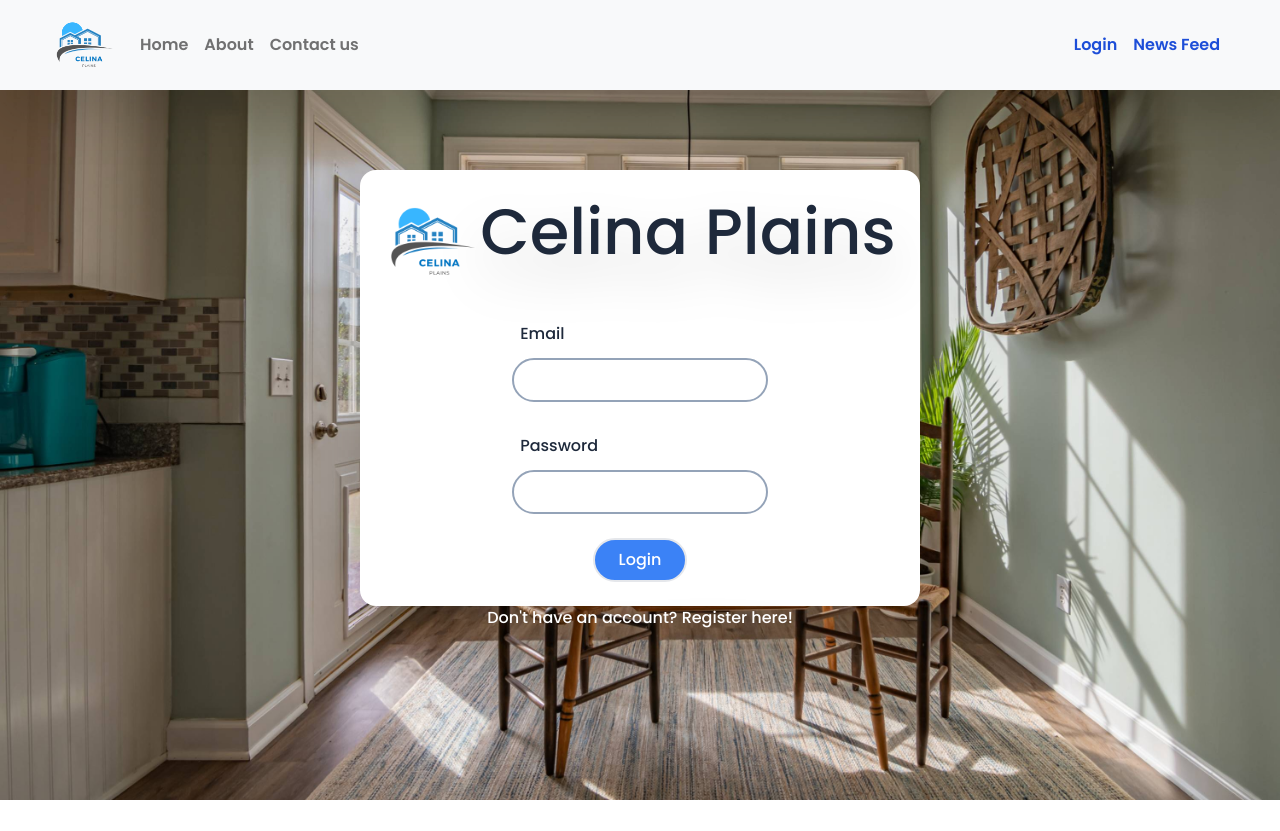
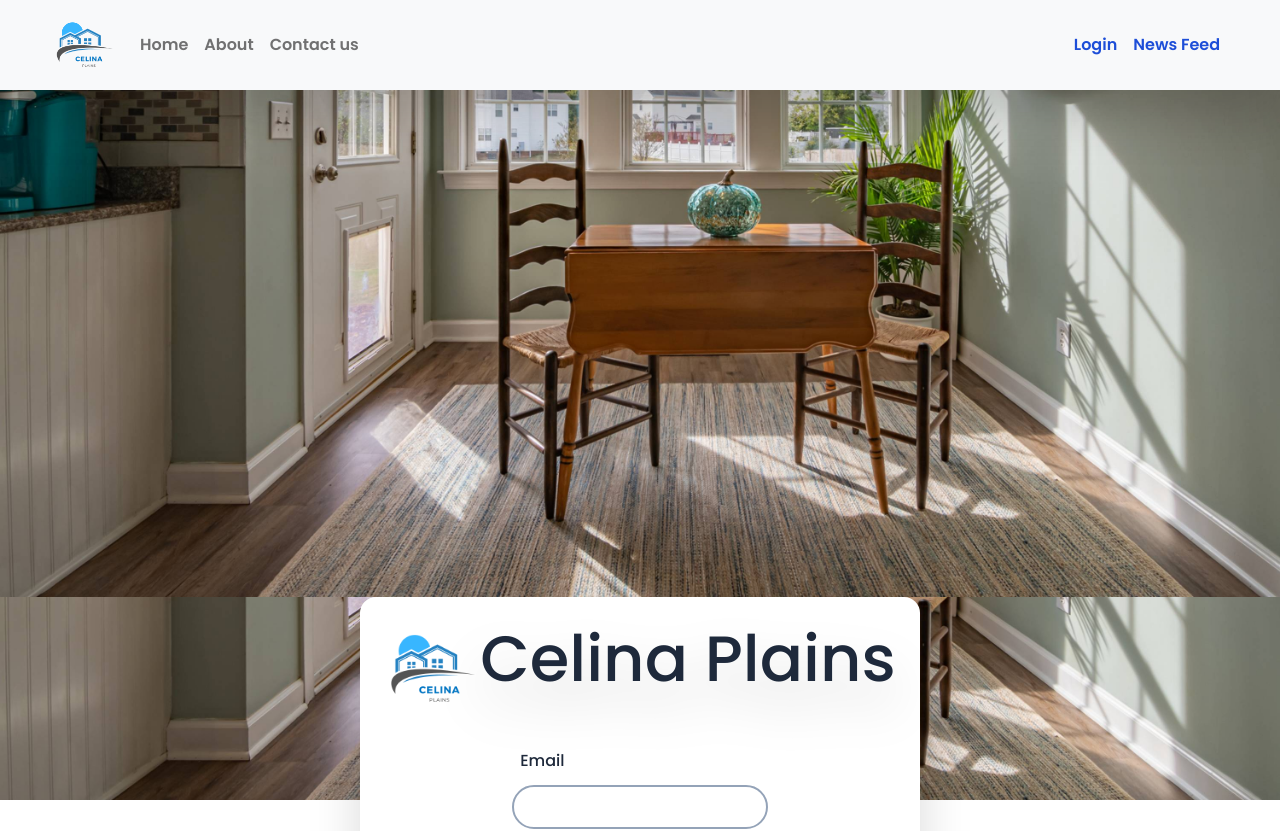
Before and after one commit to orekihoutaro/celinaplains, a React (Vite) app: page /login in a window 1280 px wide. Shown: the top 831 px of the page. Before the commit the page ends 800 px from the top, so only its background shows below. Built offline with nearby package versions, Linux system fonts and the light colour scheme; no server answers; a web font is replaced by a local one.

Commit message:
Fix image

```diff
--- a/src/pages/LoginPage.jsx
+++ b/src/pages/LoginPage.jsx
@@ -3,6 +3,7 @@ import Navbar from '../components/Navbar';
 import logo from '../assets/celina.png';
 import { auth, app } from '../auth';
 import { useEffect } from 'react';
+import bg from "../assets/bg-1.jpg"
 
 
 /* This is a functional component in JavaScript using React. It defines a login page with a form that
@@ -65,6 +66,7 @@ function LoginPage() {
 
   return (
     <div className="flex flex-col items-center justify-center w-screen h-screen font-medium align-middle bg-cover bg-background1 text-slate-800 font-poppins">
+      <img src={bg} alt="Background Image" className="bg-cover"/>
       <Navbar />
       <form onSubmit={handleSignIn} className="flex flex-col items-center justify-center gap-4 p-4 bg-white rounded-2xl drop-shadow-2xl">
         <div className="flex">
```
